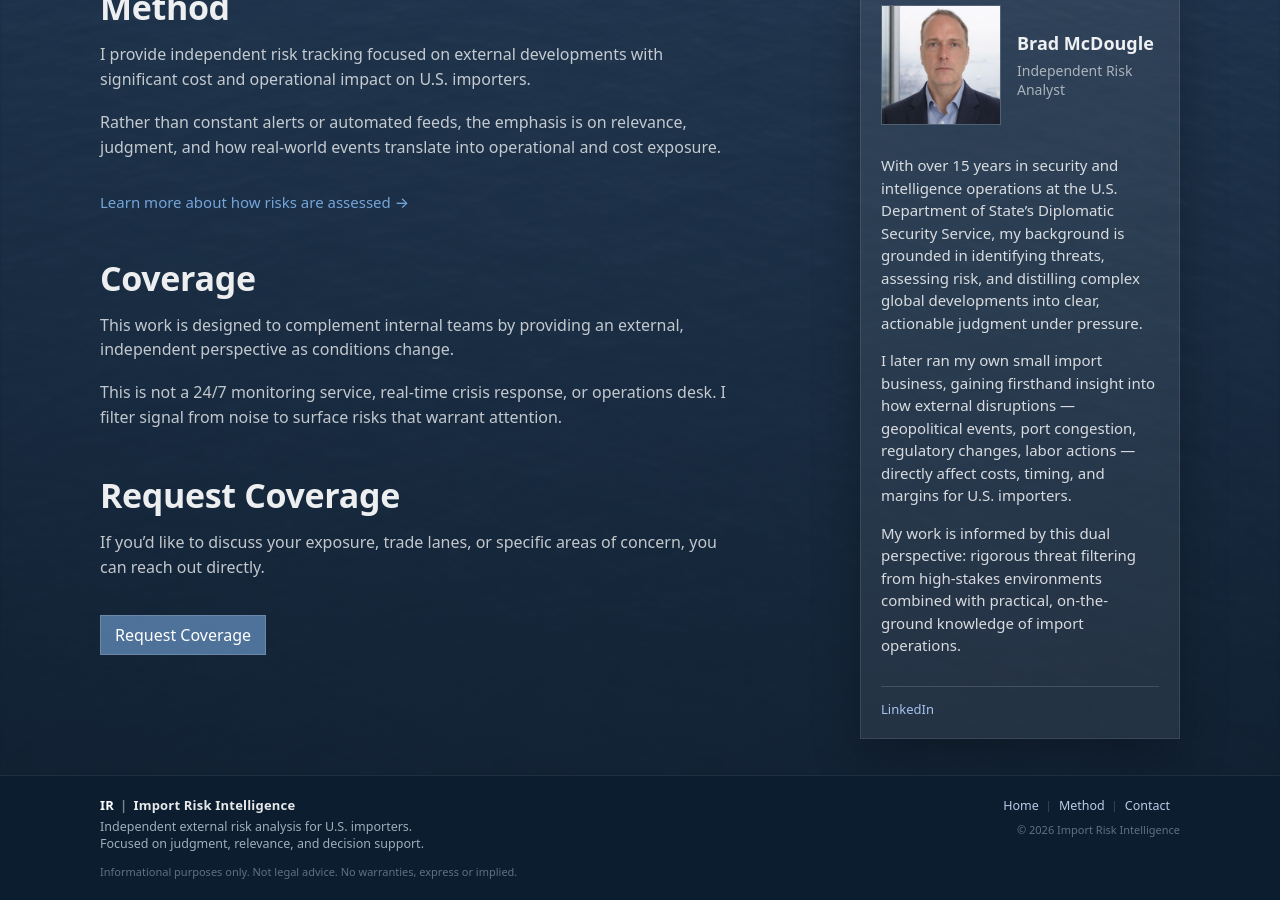
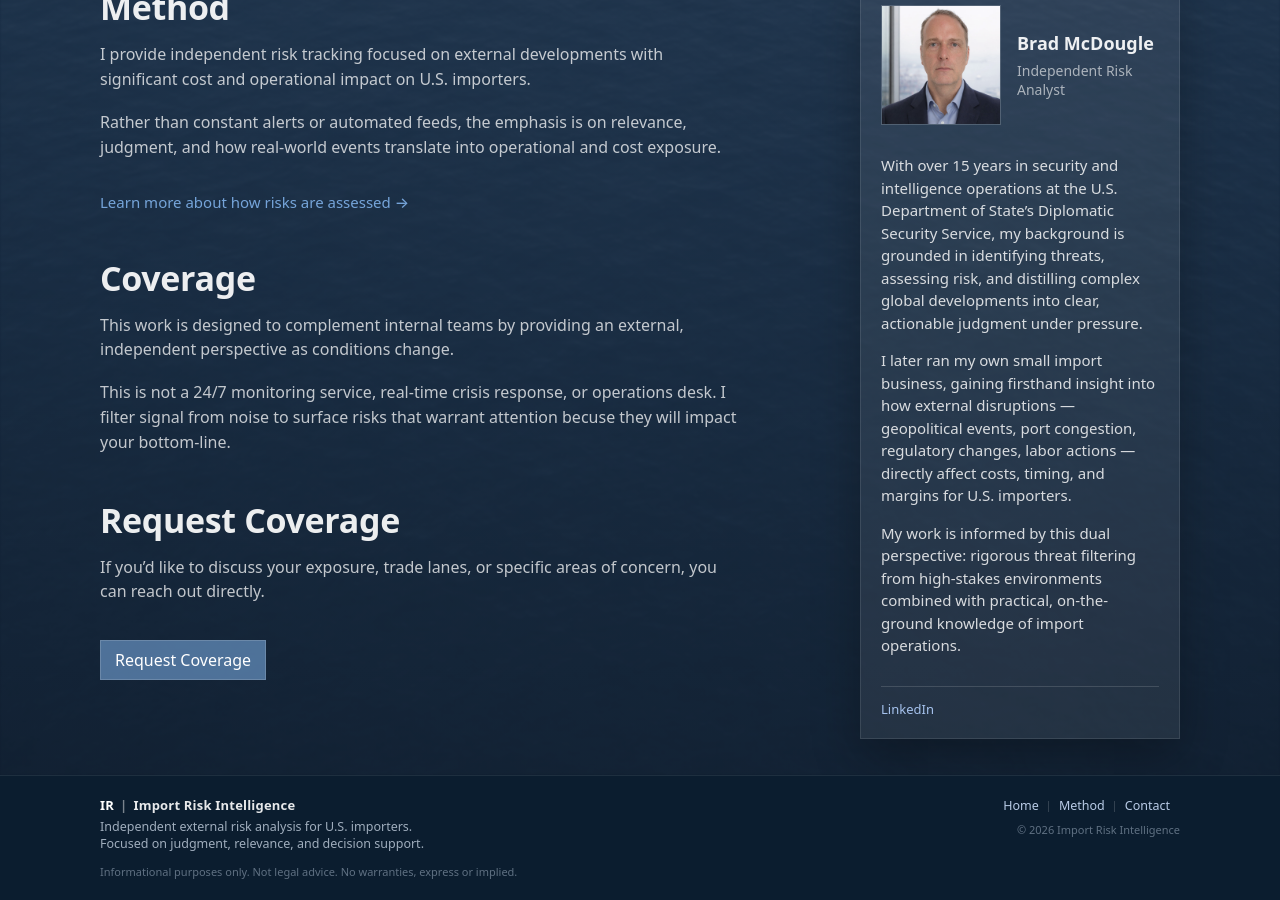
Before and after one commit to importrisk/import-risk-intelligence-site, a Jekyll site: the page built from index.html, in a window 1280 px wide and 900 px high, scrolled down 878 px. Built offline with Jekyll 4.4.1, drawn with Linux system fonts in a browser that asks for light colours.

Commit message:
Update index.html

```diff
--- a/index.html
+++ b/index.html
@@ -104,7 +104,7 @@ description: Independent risk monitoring for U.S. importers.
             This work is designed to complement internal teams by providing an external, independent perspective as conditions change.
           </p>
           <p class="section-text">
-            This is not a 24/7 monitoring service, real-time crisis response, or operations desk. I filter signal from noise to surface risks that warrant attention.
+            This is not a 24/7 monitoring service, real-time crisis response, or operations desk. I filter signal from noise to surface risks that warrant attention becuse they will impact your bottom-line.
           </p>
         </section>
 
```
